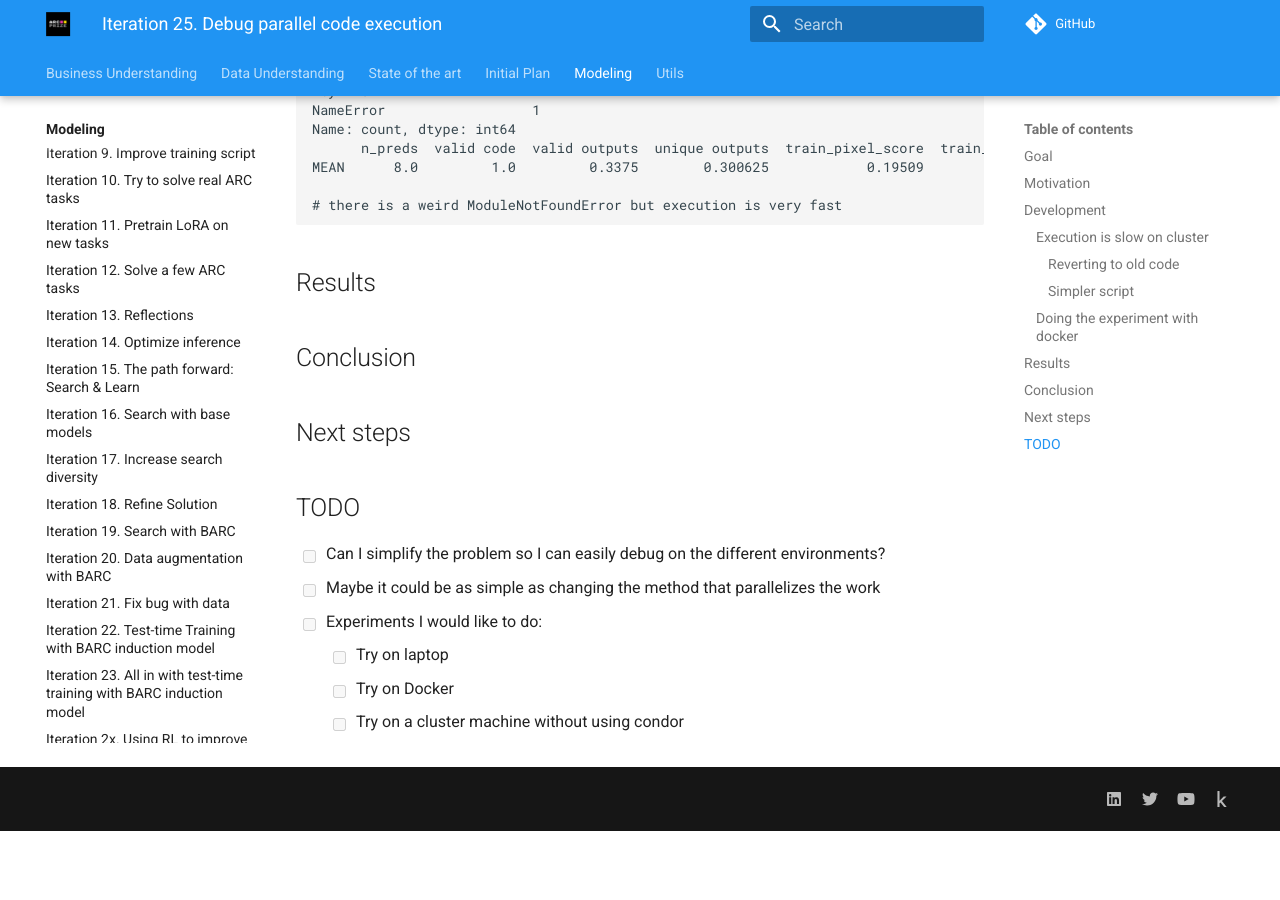
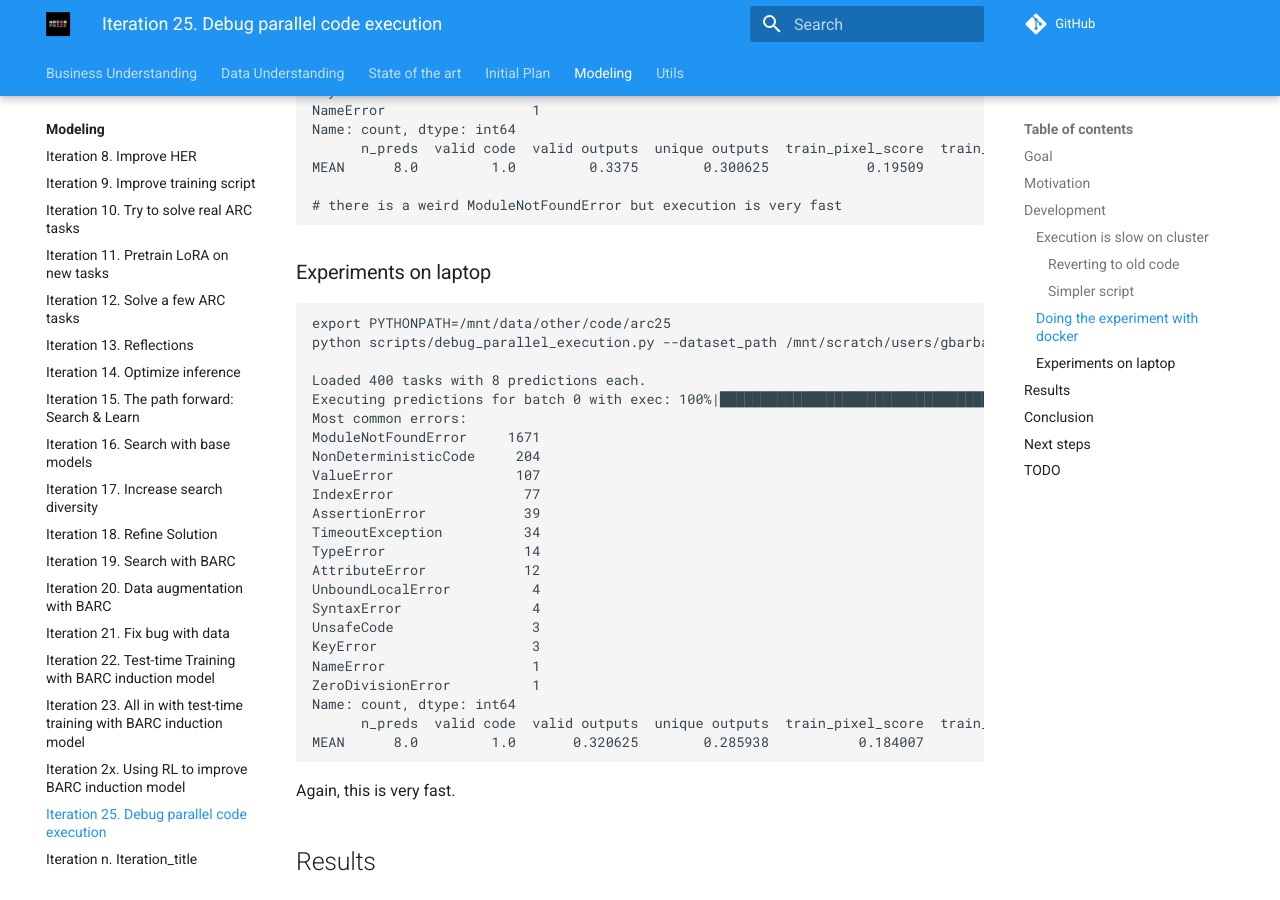
Before and after one commit to ironbar/arc25, an MkDocs documentation site: the page built from docs/modeling/Iteration_25_debug_parallel_code_execution.md, in a window 1280 px wide and 900 px high, scrolled down 2397 px. Built offline with MkDocs 1.6.1 and Material for MkDocs 9.7.7, drawn with Linux system fonts in a browser that asks for light colours; comment, search, counter and statistics services are not loaded; before the commit the page ends 3228 px from its top, so only the background shows below that.

Commit message:
experiments on laptop show very fast execution

````diff
--- a/docs/modeling/Iteration_25_debug_parallel_code_execution.md
+++ b/docs/modeling/Iteration_25_debug_parallel_code_execution.md
@@ -108,6 +108,36 @@ MEAN      8.0         1.0         0.3375        0.300625            0.19509
 # there is a weird ModuleNotFoundError but execution is very fast
 ```
 
+### Experiments on laptop
+
+```bash
+export PYTHONPATH=/mnt/data/other/code/arc25
+python scripts/debug_parallel_execution.py --dataset_path /mnt/scratch/users/gbarbadillo/arc25/data/arc-prize-2024/arc-agi_evaluation_challenges.json --prediction_path /mnt/scratch/users/gbarbadillo/arc25/predictions/2025-08-28-base-model/evaluation/8preds_2025_09_02_05_36_40_predictions.json
+
+Loaded 400 tasks with 8 predictions each.
+Executing predictions for batch 0 with exec: 100%|█████████████████████████████████████████████████████████████████████████████████████████████████████████████████████████████████████████████████████████████████████████████████████████████████████████████████████| 3200/3200 [00:12<00:00, 258.22run/s]
+Most common errors:
+ModuleNotFoundError     1671
+NonDeterministicCode     204
+ValueError               107
+IndexError                77
+AssertionError            39
+TimeoutException          34
+TypeError                 14
+AttributeError            12
+UnboundLocalError          4
+SyntaxError                4
+UnsafeCode                 3
+KeyError                   3
+NameError                  1
+ZeroDivisionError          1
+Name: count, dtype: int64
+      n_preds  valid code  valid outputs  unique outputs  train_pixel_score  train_correct_grids  train_pass_rate  train_is_correct  test_pixel_score  test_correct_grids  test_pass_rate  test_is_correct  is_correct
+MEAN      8.0         1.0       0.320625        0.285938           0.184007             0.016169         0.010937            0.0475          0.180193            0.013281        0.012812           0.0525      0.0475
+```
+
+Again, this is very fast.
+
 ## Results
 
 ## Conclusion
````
